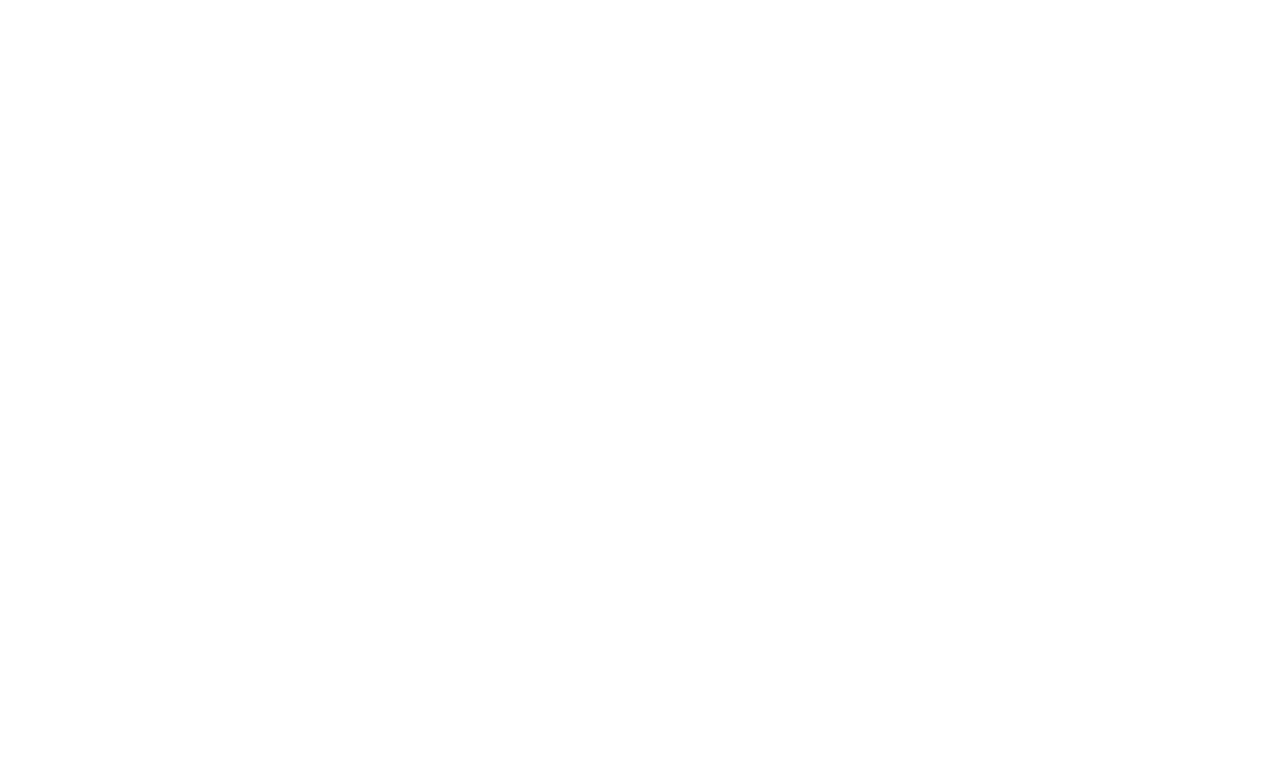
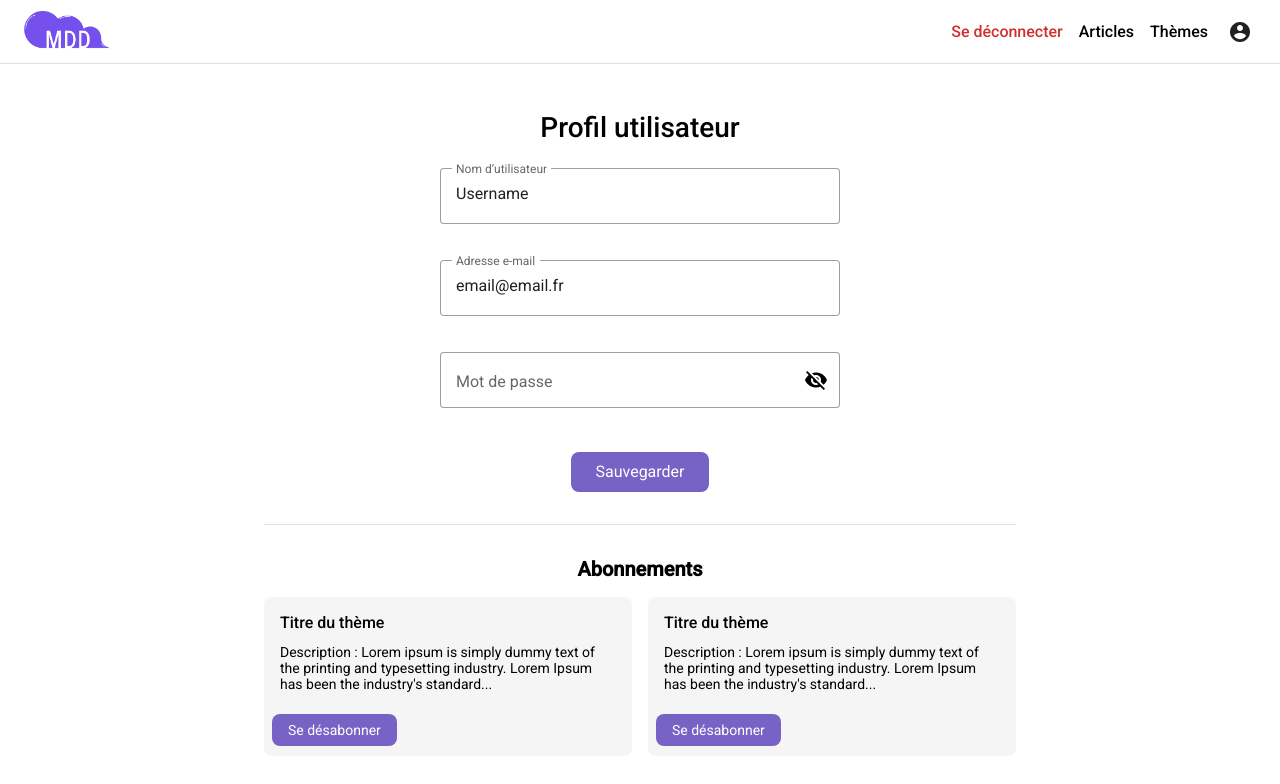
Before and after one commit to MickC0/FS-P6-MDD, an Angular app in the folder front/: page /me in a window 1280 px wide. Before the commit this address led to /. Shown: the top 784 px of the page. Built offline with nearby package versions, Linux system fonts and the light colour scheme.

Commit message:
add me page

```diff
--- a/front/src/app/app.routes.ts
+++ b/front/src/app/app.routes.ts
@@ -2,9 +2,11 @@
 import {HomeComponent} from './pages/home/home.component';
 import {LoginComponent} from './pages/login/login.component';
 import {RegisterComponent} from './pages/register/register.component';
+import {MeComponent} from './pages/me/me.component';
 
 export const routes: Routes = [
   { path: '', component: HomeComponent },
   { path: 'login',   component: LoginComponent },
   { path: 'register',  component: RegisterComponent },
+  { path: 'me', component: MeComponent },
 ];
--- /dev/null
+++ b/front/src/app/pages/me/me.component.html
@@ -0,0 +1,61 @@
+<div class="me-page">
+  <!-- Profils -->
+  <h2>Profil utilisateur</h2>
+
+  <div class="profile-form">
+    <mat-form-field appearance="outline" class="full-width">
+      <mat-label>Nom d’utilisateur</mat-label>
+      <input matInput [(ngModel)]="profile.username" />
+    </mat-form-field>
+
+    <mat-form-field appearance="outline" class="full-width">
+      <mat-label>Adresse e-mail</mat-label>
+      <input matInput type="email" [(ngModel)]="profile.email" />
+    </mat-form-field>
+
+    <mat-form-field appearance="outline" class="full-width">
+      <mat-label>Mot de passe</mat-label>
+      <input
+        matInput
+        [type]="hide ? 'password' : 'text'"
+        [(ngModel)]="profile.password" />
+      <button
+        mat-icon-button
+        matSuffix
+        (click)="hide = !hide"
+        [attr.aria-label]="hide ? 'Afficher mot de passe' : 'Cacher mot de passe'">
+        <mat-icon>{{ hide ? 'visibility_off' : 'visibility' }}</mat-icon>
+      </button>
+    </mat-form-field>
+
+    <button mat-flat-button color="primary" class="save-btn" (click)="onSave()">
+      Sauvegarder
+    </button>
+  </div>
+
+  <mat-divider class="section-divider"></mat-divider>
+
+  <!-- Abonnements -->
+  <div class="subscriptions">
+    <h3>Abonnements</h3>
+    <div class="cards-grid">
+      <mat-card class="subscription-card" *ngFor="let sub of subscriptions; let i = index">
+        <mat-card-header>
+          <mat-card-title>{{ sub.title }}</mat-card-title>
+        </mat-card-header>
+        <mat-card-content>
+          {{ sub.description }}
+        </mat-card-content>
+        <mat-card-actions>
+          <button
+            mat-flat-button
+            color="primary"
+            class="unsubscribe-btn"
+            (click)="unsubscribe(i)">
+            Se désabonner
+          </button>
+        </mat-card-actions>
+      </mat-card>
+    </div>
+  </div>
+</div>
--- /dev/null
+++ b/front/src/app/pages/me/me.component.scss
@@ -0,0 +1,82 @@
+.me-page {
+  max-width: 800px;
+  margin: 0 auto;
+  padding: 24px;
+
+  h2 {
+    font-size: 1.75rem;
+    font-weight: 500;
+    text-align: center;
+    margin-bottom: 24px;
+  }
+}
+
+.profile-form {
+  width: 100%;
+  max-width: 400px;   /* ou 350px selon ton visuel */
+  margin: 0 auto;     /* centre le form dans la page */
+  display: flex;
+  flex-direction: column;
+  align-items: center;
+}
+
+.full-width {
+  width: 100%;
+  margin-bottom: 16px;
+}
+
+.save-btn {
+  background-color: #7763C5 !important;
+  color: #fff !important;
+  border-radius: 8px !important;
+  height: 40px !important;
+  line-height: 40px;
+  padding: 0 24px !important;
+  min-width: 120px;
+  margin-top: 8px;
+  font-size: 1rem;
+}
+
+.section-divider {
+  margin: 32px 0;
+}
+
+.subscriptions {
+  h3 {
+    font-size: 1.25rem;
+    margin-bottom: 16px;
+    text-align: center;
+  }
+
+  .cards-grid {
+    display: grid;
+    grid-template-columns: repeat(auto-fill, minmax(280px, 1fr));
+    gap: 16px;
+  }
+}
+
+.subscription-card {
+  background: #f5f5f5;
+  border-radius: 8px;
+  box-shadow: none;
+
+  mat-card-title {
+    font-size: 1rem;
+    font-weight: 500;
+  }
+
+  mat-card-content {
+    font-size: 0.875rem;
+    margin: 12px 0;
+  }
+}
+
+.unsubscribe-btn {
+  background-color: #7763C5 !important;
+  color: #fff !important;
+  border-radius: 8px !important;
+  height: 32px !important;
+  line-height: 32px;
+  padding: 0 16px !important;
+  font-size: 0.875rem;
+}
--- /dev/null
+++ b/front/src/app/pages/me/me.component.ts
@@ -0,0 +1,61 @@
+import { Component, OnInit }              from '@angular/core';
+import { CommonModule }                    from '@angular/common';
+import { FormsModule }                     from '@angular/forms';
+import { MatFormFieldModule }              from '@angular/material/form-field';
+import { MatInputModule }                  from '@angular/material/input';
+import { MatIconModule }                   from '@angular/material/icon';
+import { MatButtonModule }                 from '@angular/material/button';
+import { MatDividerModule }                from '@angular/material/divider';
+import { MatCardModule }                   from '@angular/material/card';
+
+@Component({
+  selector: 'app-me',
+  standalone: true,
+  imports: [
+    CommonModule,
+    FormsModule,
+    MatFormFieldModule,
+    MatInputModule,
+    MatIconModule,
+    MatButtonModule,
+    MatDividerModule,
+    MatCardModule,
+  ],
+  templateUrl: './me.component.html',
+  styleUrls: ['./me.component.scss'],
+})
+export class MeComponent implements OnInit {
+  hide = true;
+  profile = { username: '', email: '', password: '' };
+  subscriptions: { title: string; description: string }[] = [];
+
+  ngOnInit() {
+    // TODO: remplacer par appel à vos services
+    this.profile = {
+      username: 'Username',
+      email:    'email@email.fr',
+      password: ''
+    };
+    this.subscriptions = [
+      {
+        title: 'Titre du thème',
+        description: `Description : Lorem ipsum is simply dummy text of the printing and typesetting industry. Lorem Ipsum has been the industry's standard...`
+      },
+      {
+        title: 'Titre du thème',
+        description: `Description : Lorem ipsum is simply dummy text of the printing and typesetting industry. Lorem Ipsum has been the industry's standard...`
+      }
+    ];
+  }
+
+  onSave() {
+    // TODO: appeler votre service de mise à jour de profil
+    console.log('Profil sauvegardé', this.profile);
+  }
+
+  unsubscribe(i: number) {
+    // TODO: appeler votre service d’abonnement
+    console.log('Désabonnement de', this.subscriptions[i].title);
+    this.subscriptions.splice(i, 1);
+  }
+}
```
Also changed, not shown: 1 other file (tests, documents, lock files or other folders).
